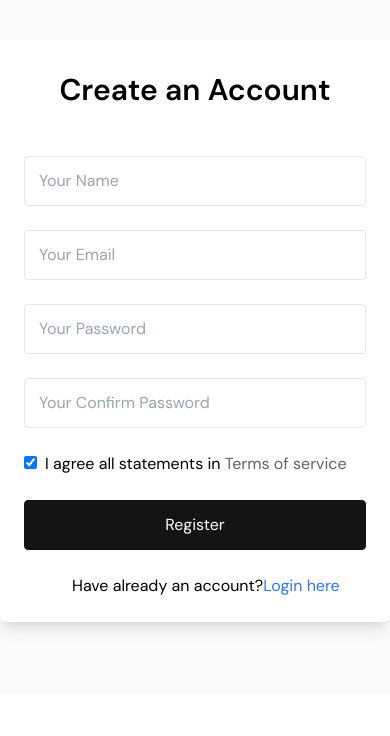
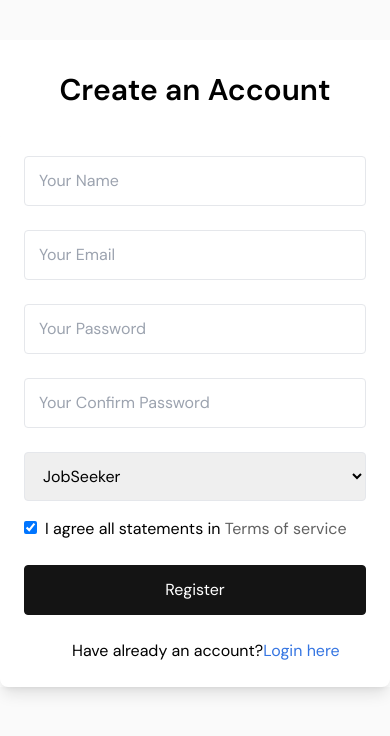
Before and after one commit to danishppatel/Job-Portal-Project, a React (Vite) app in the folder frontend/: page /sign-up in a window 390 px wide. Shown: the top 736 px of the page. Built offline with nearby package versions, Linux system fonts and the light colour scheme.

Commit message:
Verify mode updated

```diff
--- a/frontend/src/Pages/Login.jsx
+++ b/frontend/src/Pages/Login.jsx
@@ -24,9 +24,11 @@ function Login() {
     signInWithPopup(auth, googleProvider)
     .then((result) => {
       const user = result.user;
+      // console.log(" user :  ", user.email)
 
       //  console.log(user.email,"user1-------user1");
       // localStorage.setItem('usertoken' ,res.token);
+      dispatch(addTodo({userEmail:user.email}))
 
        navigate(`/mode/${user.email}`);
 
@@ -95,6 +97,7 @@ function Login() {
         const res = await data.json();
 
         const resAcknowledge =  await res.acknowledged;
+
         if(resAcknowledge==="success"){
           toast.success(res.message);
 
--- a/frontend/src/Pages/SignUp.jsx
+++ b/frontend/src/Pages/SignUp.jsx
@@ -12,6 +12,7 @@ function SignUp() {
     email:"",
     password:"",
     confirmPassword :"",
+    mode:"jobseeker"
   });
 
   // console.log(inputValue);
@@ -31,7 +32,7 @@ function SignUp() {
   const addUserData = async (e)=>{
     e.preventDefault();
 
-    const {name , email ,password , confirmPassword} = inputValue;
+    const {name , email ,password , confirmPassword,mode} = inputValue;
 
     if(name === ""){
       toast.error('Please enter your name');
@@ -80,11 +81,19 @@ function SignUp() {
             name:"",
             email:"",
             password:"",
-            confirmPassword:""
+            confirmPassword:"",
+            mode:"jobseeker"
 
            })
            setTimeout(() => {
-            navigate(`/mode/${inputValue.email}`);
+            // navigate(`/mode/${inputValue.email}`);
+            if(mode === "jobseeker"){
+              localStorage.setItem("selectedMode", "jobseeker")
+              navigate(`/resumeUploader`)
+            }else if(mode === "employer"){
+              localStorage.setItem("selectedMode", "employer")
+              navigate(`/`)
+            }
           }, 3000);
         }
         else if(res.error){
@@ -142,7 +151,22 @@ function SignUp() {
                   placeholder="Your Confirm Password"
                 />
 
-                <div className="flex justify-start md:justify-start  sm:justify-normal  mt-2 mb-4 sm:mx-2 ">
+                <div className="flex flex-col mb-4">
+                  <div className='w-full'>
+                    <select
+                      className='w-full rounded border border-stroke px-[14px] py-3 text-base text-body-color outline-none focus:border-primary dark:border-dark-3 dark:bg-dark dark:text-dark-6'
+                      value={inputValue.mode}
+                      onChange={setValue}
+                      name='mode'
+                      id='mode'
+                    >
+                      <option value='jobseeker'> JobSeeker</option>
+                      <option value='employer'> Employer</option>
+                    </select>
+                   </div>
+                </div>
+
+              <div className="flex justify-start md:justify-start  sm:justify-normal  mt-2 mb-4 sm:mx-2 ">
                   <div>
                     <input
                       type="checkbox"
```
